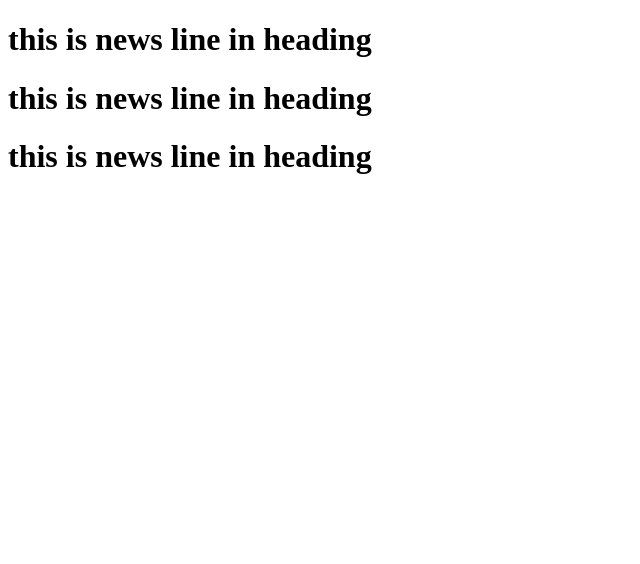
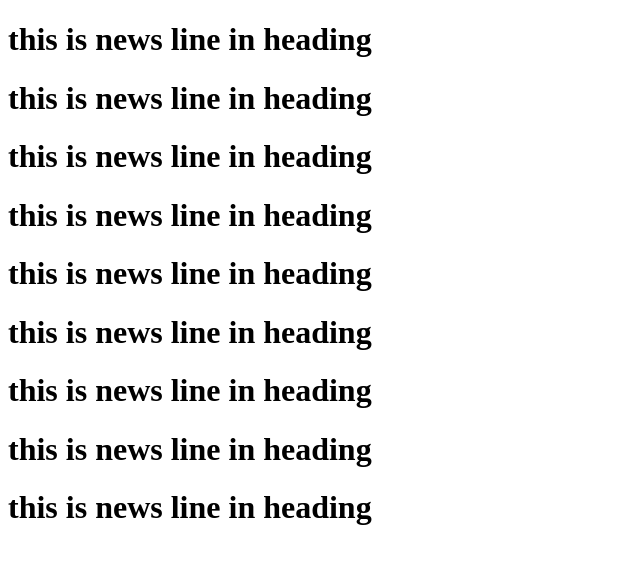
Before and after one commit to shrijan00003/git-tutorial, a plain HTML site: page index.html in a window 1280 px wide. Shown: the whole page, without its empty margins (0-640 px from the left). Drawn offline with Linux system fonts and the light colour scheme.

Commit message:
this is final for tut 2

```diff
--- a/index.html
+++ b/index.html
@@ -7,6 +7,12 @@
 	<h1>this is news line in heading</h1>
 	<h1>this is news line in heading</h1>
 	<h1>this is news line in heading</h1>
+	<h1>this is news line in heading</h1>
+	<h1>this is news line in heading</h1>
+	<h1>this is news line in heading</h1>
+	<h1>this is news line in heading</h1>
+	<h1>this is news line in heading</h1>
+	<h1>this is news line in heading</h1>
 
 
 </body>
```
